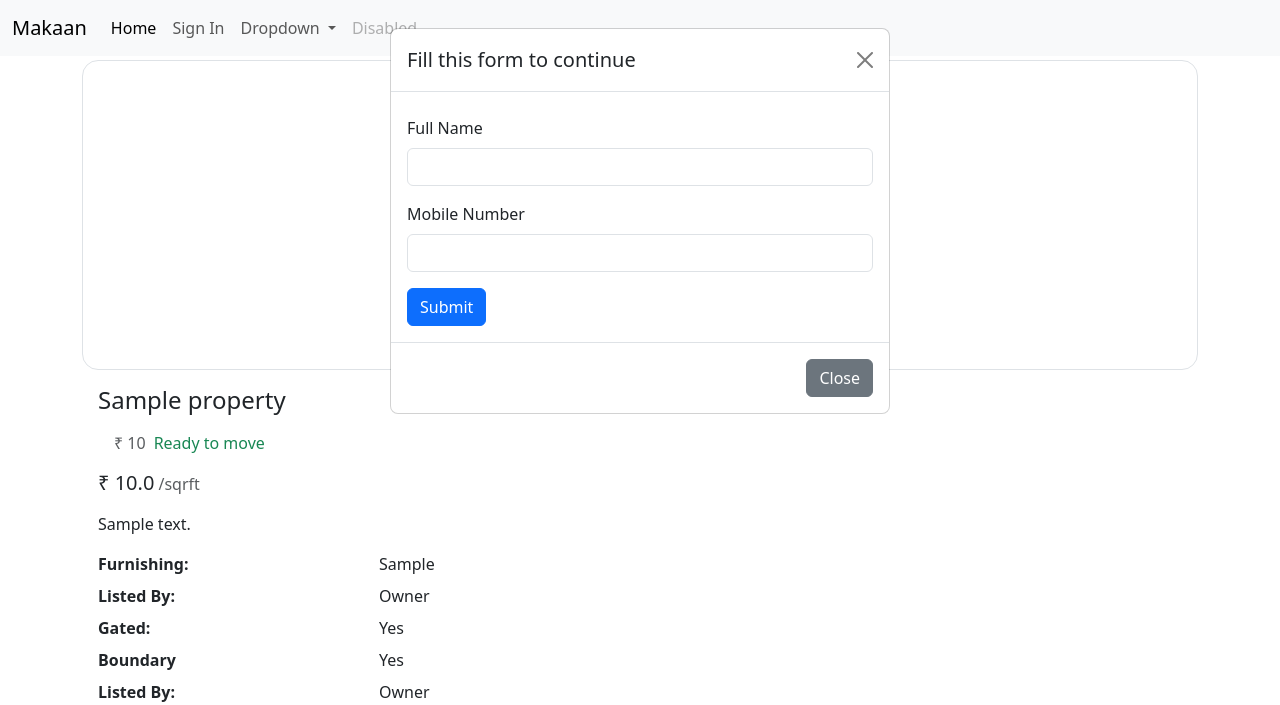
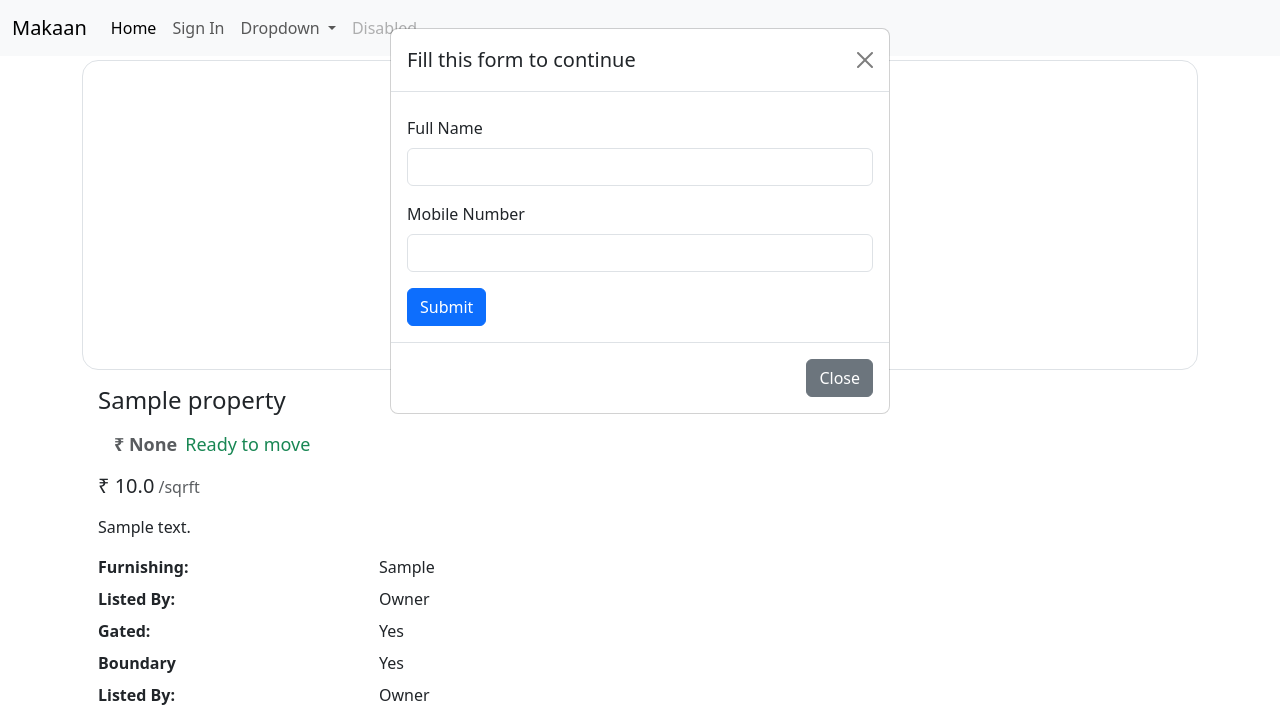
Before and after one commit to abhishek665/makaan, a Django app: page /property_view/1 in a window 1280 px wide. Shown: the top 705 px of the page. Run offline with Django 3.2, Linux system fonts and the light colour scheme; tables that the repository leaves empty hold one stand-in row (values such as "Sample post"); grey boxes marked "Sample" are stand-in pictures; some libraries are stand-ins or nearby versions.

Commit message:
changed font size

```diff
--- a/ghar/templates/prop-view.html
+++ b/ghar/templates/prop-view.html
@@ -115,8 +115,8 @@ img{
                   4.5
                 </span> -->
               </div>
-              <span class="text-muted"><i class="fas fa-shopping-basket fa-sm mx-1"></i>&#8377; {{i.price}}</span>
-              <span class="text-success ms-2">Ready to move</span>
+              <span style="font-weight: bolder; font-size: 18px;" class="text-muted"><i class="fas fa-shopping-basket fa-sm mx-1"></i>&#8377; {{i.price|price_convertor}}</span>
+              <span style="font-size: 18px;" class="text-success ms-2">Ready to move</span>
             </div>
 
             <div class="mb-3">
```
